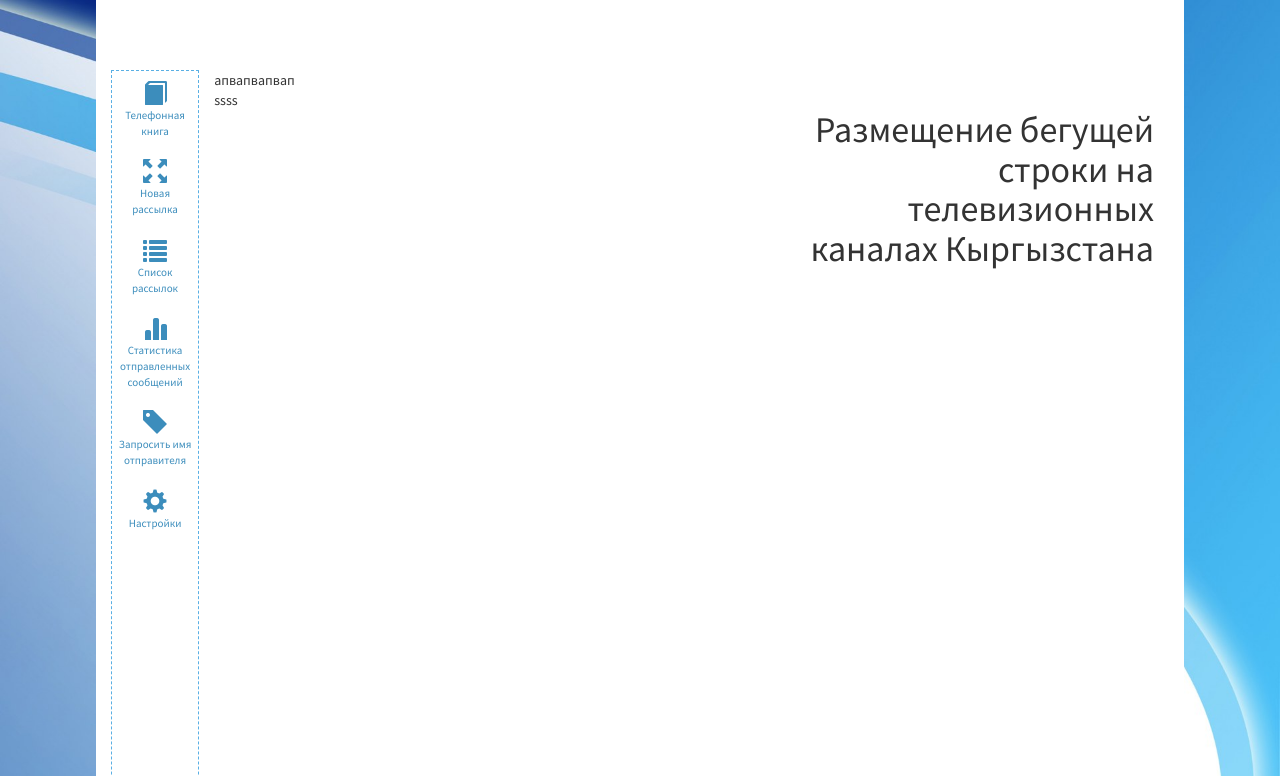
After one commit to Musamidin/control.tv.kg, a Yii app: template views/site/phonebook.php in a window 1280 px wide. The commit adds this page. Shown: the top 776 px of the page. Run offline with PHP 8.4 and a stand-in for Yii, Linux system fonts and the light colour scheme; the template is opened without the code that fills it, so the values that code supplies are empty; some libraries are stand-ins or nearby versions.

Commit message:
*added pages

```diff
--- a/config/web.php
+++ b/config/web.php
@@ -101,6 +101,8 @@ $config = [
             //'enableLanguagePersistence' => false,
             'rules' => [
                 'index' => 'site/index',
+                'phonebook' => 'site/phonebook',
+                'adddispatch' => 'site/adddispatch',
                 'login' => 'site/login',
                 'logout' => 'site/logout',
                 'result' => 'site/result',
--- a/views/layouts/main.php
+++ b/views/layouts/main.php
@@ -77,7 +77,7 @@ AppAsset::register($this);
                     <span>Телефонная книга</span>
                 </div>
             </a>
-            <a href="/addtask">
+            <a href="/adddispatch">
                 <div class="mbox">
                     <span class="glyphicon glyphicon-fullscreen"></span>
                     <span>Новая рассылка</span>
--- /dev/null
+++ b/views/site/phonebook.php
@@ -0,0 +1,23 @@
+<?php
+
+/* @var $this yii\web\View */
+use yii\helpers\Html;
+use yii\helpers\Url;
+
+$this->title = 'Телефонная книжка';
+?>
+<div class="site-index">
+    <div class="row">
+            <div class="col-lg-12 col-md-12 col-sm-12 col-xs-12">
+            апвапвапвап
+            </div>
+            <div class="col-lg-7 col-md-7 col-sm-7 col-xs-7">
+            ssss
+            </div>
+            <div class="col-lg-5 col-md-5 col-sm-5 col-xs-5 text-right">
+                <div class="text"><h1> Размещение бегущей строки на телевизионных каналах Кыргызстана</h1></div>
+
+            </div>
+
+</div>
+</div>
--- a/web/js/app.js
+++ b/web/js/app.js
@@ -82,7 +82,7 @@ $scope.getUserData = function(pageNum,showPageCount,sts,daterange,bytv){
 
 
 
-$scope.getUserData(1,$scope.mainlistPerPage,$scope.bystatus,$scope.dfdt,$scope.bytv);
+//$scope.getUserData(1,$scope.mainlistPerPage,$scope.bystatus,$scope.dfdt,$scope.bytv);
 
 $scope.getTvList = function(){
   $http.get('/gettvlist') // +'&pagenum='+pnum
@@ -198,6 +198,7 @@ $scope.onCallback = function(obj){
     $('#modal-callback').modal({ keyboard: false });
 
 };
+
 $(document).on('input change propertychange', '#mainhub-text', function(){
 	var str = this.value.replace(/\s/gimu, "");
     sym_count = str.length;
```
Also changed, not shown: controllers/SiteController.php (+9 -0 lines), views/site/adddispatch.php (added, +23 -0 lines).
